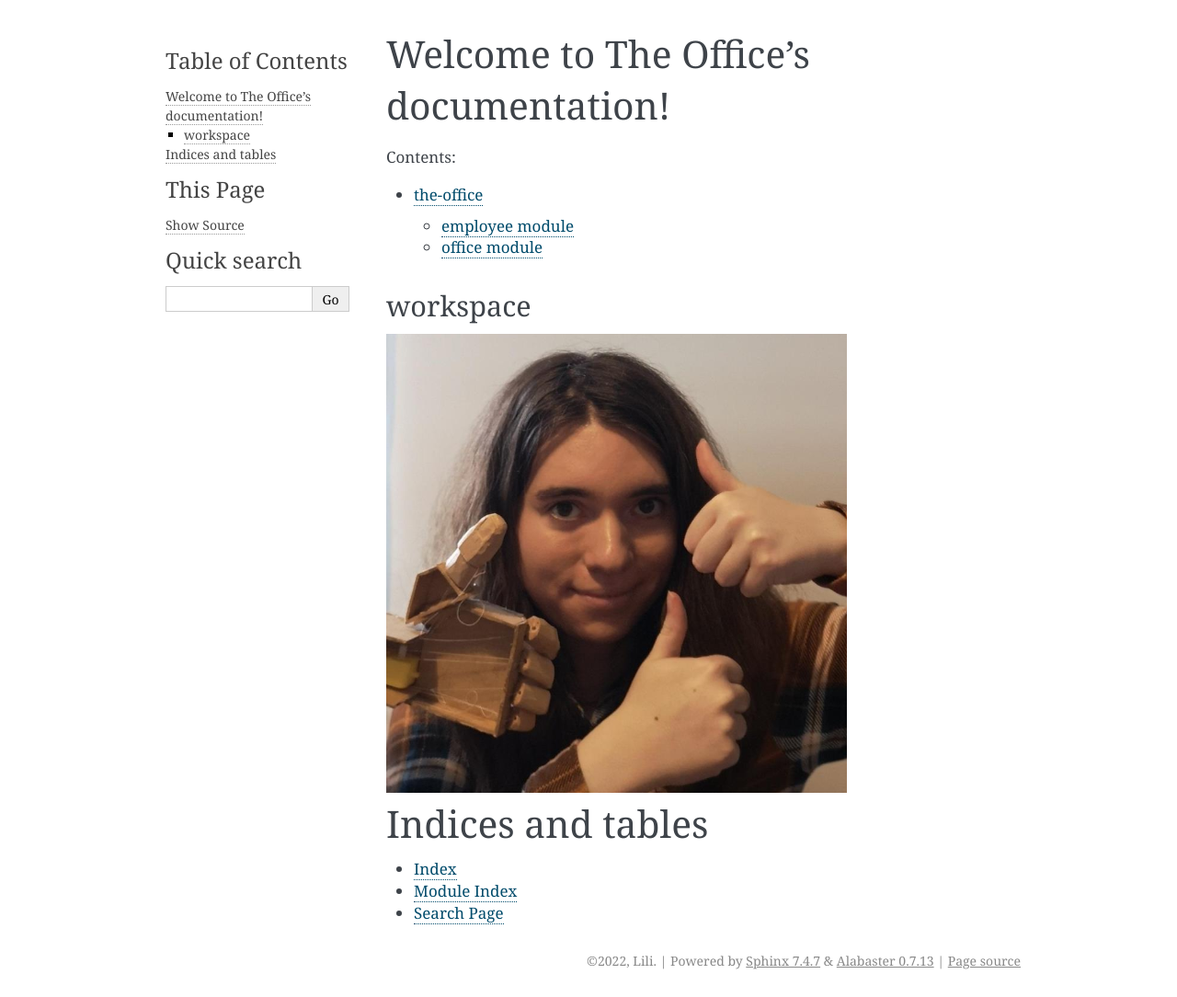
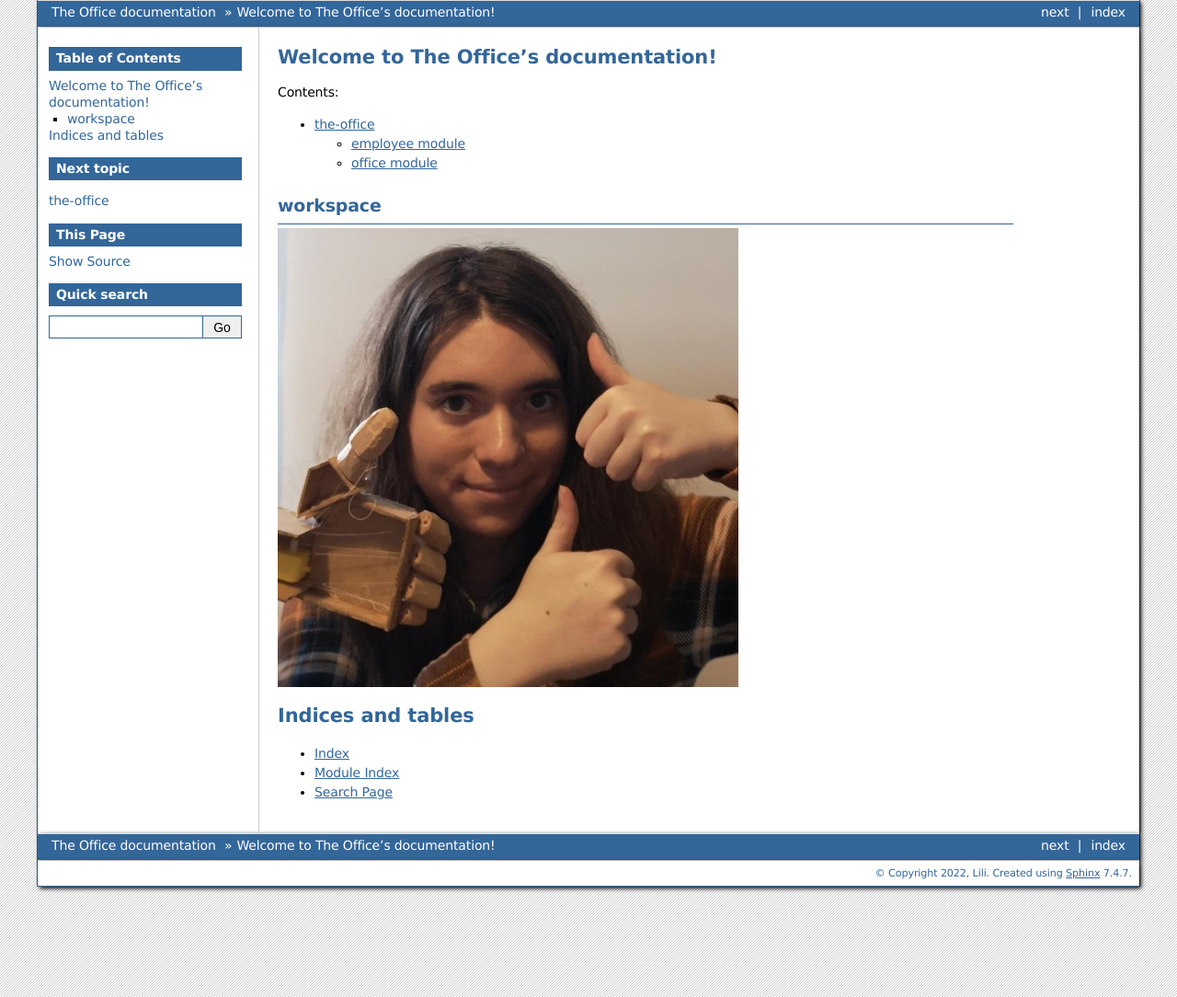
Before and after one commit to LilithCole/the-office, a Sphinx documentation site: the page built from docs/source/index.rst, in a window 1280 px wide. Shown: the whole page at 92% size. Built offline with Sphinx 7.4.7, drawn with Linux system fonts in a browser that asks for light colours.

Commit message:
use bizstyle theme

```diff
--- a/docs/source/conf.py
+++ b/docs/source/conf.py
@@ -30,5 +30,5 @@ exclude_patterns = []
 # -- Options for HTML output -------------------------------------------------
 # https://www.sphinx-doc.org/en/master/usage/configuration.html#options-for-html-output
 
-html_theme = 'alabaster'
+html_theme = 'bizstyle'
 html_static_path = ['_static']
```
